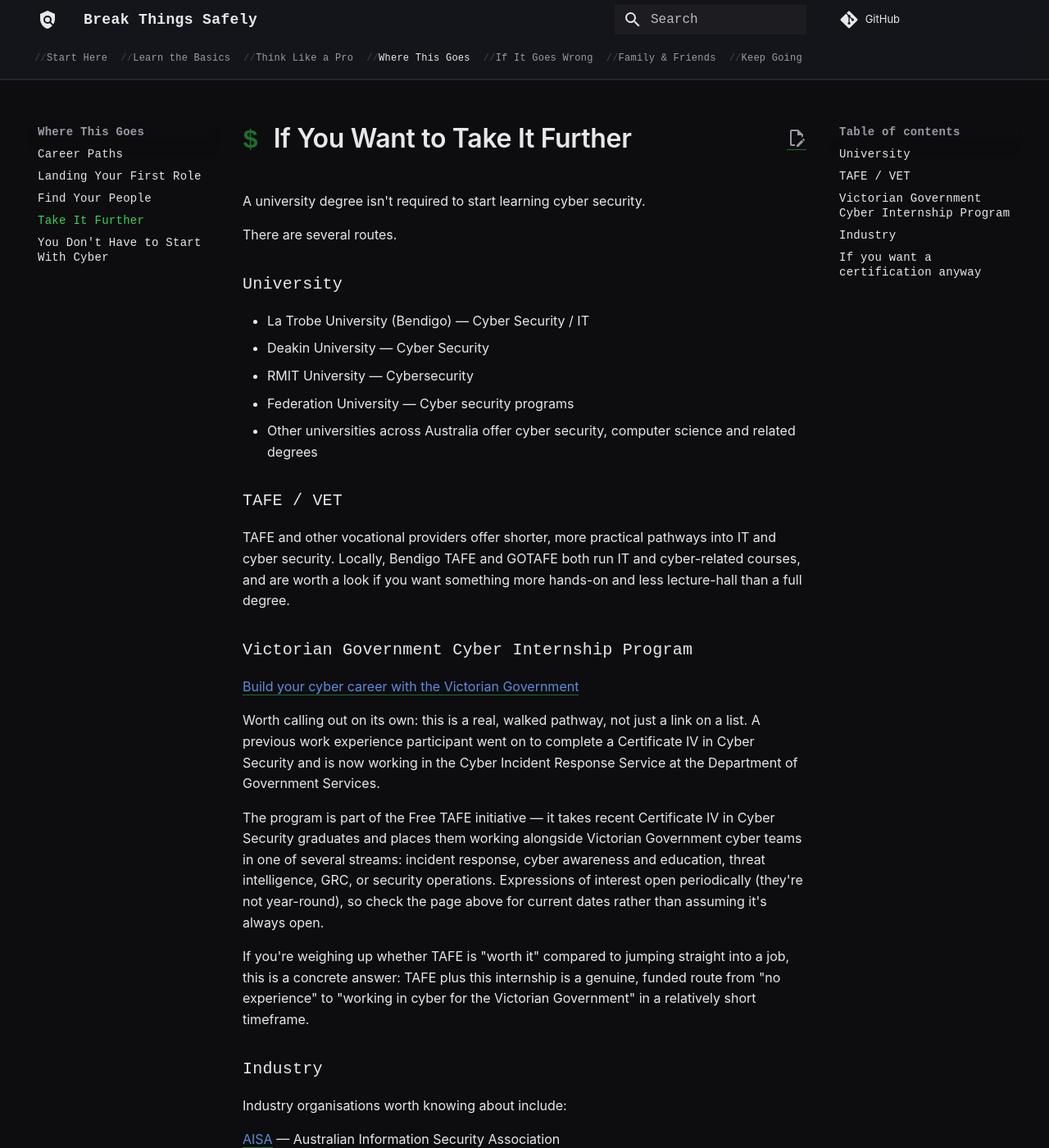
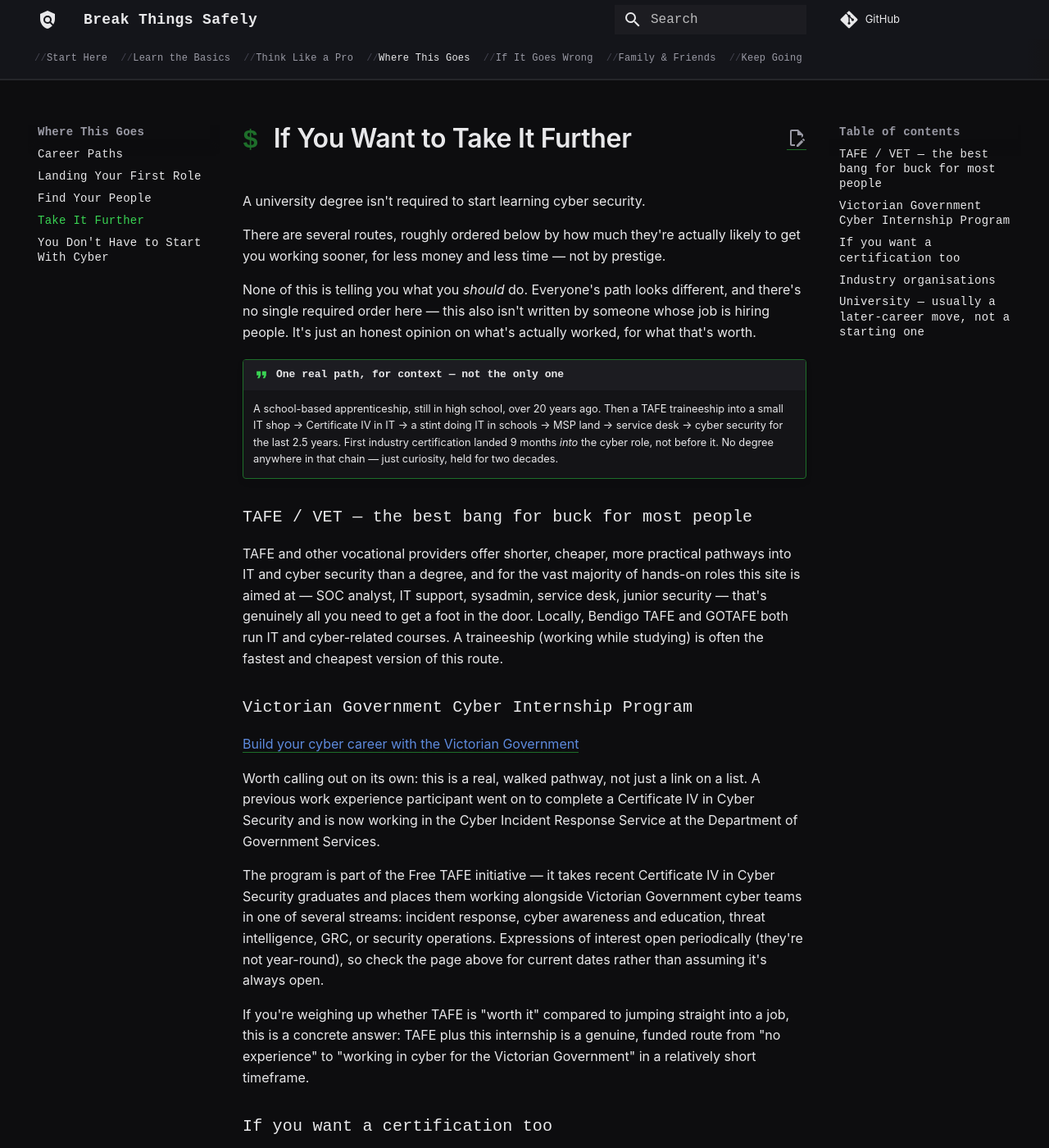
Before and after one commit to t-d-knight/break-things-safely, an MkDocs documentation site: the page built from docs/further-study.md, in a window 1280 px wide and 1400 px high. Shown: the whole window at 82% size. Built offline with MkDocs 1.6.1 and Material for MkDocs 9.7.7, drawn with Linux system fonts in a browser that asks for light colours; comment, search, counter and statistics services are not loaded; some of the changed text lies outside the part shown.

Commit message:
Content updates

```diff
--- a/docs/build-evidence.md
+++ b/docs/build-evidence.md
@@ -35,4 +35,4 @@ Write:
 
 Being able to explain your thinking is a serious skill.
 
-Still want a certificate to go alongside all this? Fair enough — see [Take It Further](further-study.md#if-you-want-a-certification-anyway) for a couple worth actually doing. Just don't let collecting them replace building things.
+Still want a certificate to go alongside all this? Fair enough — see [Take It Further](further-study.md#if-you-want-a-certification-too) for a couple worth actually doing. Just don't let collecting them replace building things.
--- a/docs/further-study.md
+++ b/docs/further-study.md
@@ -2,19 +2,16 @@
 
 A university degree isn't required to start learning cyber security.
 
-There are several routes.
+There are several routes, roughly ordered below by how much they're actually likely to get you working sooner, for less money and less time — not by prestige.
 
-### University
+None of this is telling you what you *should* do. Everyone's path looks different, and there's no single required order here — this also isn't written by someone whose job is hiring people. It's just an honest opinion on what's actually worked, for what that's worth.
 
-* La Trobe University (Bendigo) — Cyber Security / IT
-* Deakin University — Cyber Security
-* RMIT University — Cybersecurity
-* Federation University — Cyber security programs
-* Other universities across Australia offer cyber security, computer science and related degrees
+!!! quote "One real path, for context — not the only one"
+    A school-based apprenticeship, still in high school, over 20 years ago. Then a TAFE traineeship into a small IT shop → Certificate IV in IT → a stint doing IT in schools → MSP land → service desk → cyber security for the last 2.5 years. First industry certification landed 9 months *into* the cyber role, not before it. No degree anywhere in that chain — just curiosity, held for two decades.
 
-### TAFE / VET
+### TAFE / VET — the best bang for buck for most people
 
-TAFE and other vocational providers offer shorter, more practical pathways into IT and cyber security. Locally, Bendigo TAFE and GOTAFE both run IT and cyber-related courses, and are worth a look if you want something more hands-on and less lecture-hall than a full degree.
+TAFE and other vocational providers offer shorter, cheaper, more practical pathways into IT and cyber security than a degree, and for the vast majority of hands-on roles this site is aimed at — SOC analyst, IT support, sysadmin, service desk, junior security — that's genuinely all you need to get a foot in the door. Locally, Bendigo TAFE and GOTAFE both run IT and cyber-related courses. A traineeship (working while studying) is often the fastest and cheapest version of this route.
 
 ### Victorian Government Cyber Internship Program
 
@@ -26,19 +23,9 @@ The program is part of the Free TAFE initiative — it takes recent Certificate
 
 If you're weighing up whether TAFE is "worth it" compared to jumping straight into a job, this is a concrete answer: TAFE plus this internship is a genuine, funded route from "no experience" to "working in cyber for the Victorian Government" in a relatively short timeframe.
 
-### Industry
+### If you want a certification too
 
-Industry organisations worth knowing about include:
-
-[AISA](https://www.aisa.org.au) — Australian Information Security Association
-
-[ACS](https://www.acs.org.au) — Australian Computer Society
-
-And don't underestimate the value of building skills outside formal education.
-
-### If you want a certification anyway
-
-[Build Evidence, Not Certificates](build-evidence.md) is the philosophy on this site, and it still stands — a portfolio beats a wall of certificates. But a couple of entry-level certs genuinely help get an application noticed, especially with zero professional experience to point to yet:
+[Build Evidence, Not Certificates](build-evidence.md) is the philosophy on this site, and it still stands — a portfolio beats a wall of certificates. But a couple of entry-level certs genuinely help get an application noticed, especially with zero professional experience to point to yet. There's no rush on this — plenty of people (see above) land the role first and pick up their first cert well after starting, once they know which direction they're actually headed.
 
 * **CompTIA A+** — not a security cert at all, it's general IT. But it's a solid "jack of all trades, master of none" starting point that signals you understand how a computer actually works, which is exactly the foundation [Get the Foundations](foundations.md) is built on.
 * **CompTIA Security+** — the standard entry-level security cert, widely recognised and often literally listed as a minimum requirement in junior security job ads.
@@ -46,3 +33,27 @@ And don't underestimate the value of building skills outside formal education.
 * **Microsoft SC-900** — useful specifically if you're heading toward a Microsoft-shop environment (which is most Australian workplaces), covers security, compliance and identity concepts at a foundational level.
 
 Pick one, not all four. Then go build the evidence to back it up.
+
+### Industry organisations
+
+Cheap or free, and useful for the networking side covered in [Find Your People](community.md):
+
+[AISA](https://www.aisa.org.au) — Australian Information Security Association
+
+[ACS](https://www.acs.org.au) — Australian Computer Society
+
+And don't underestimate the value of building skills outside formal education generally.
+
+### University — usually a later-career move, not a starting one
+
+For most of the roles this site is aimed at, a degree isn't the thing standing between you and a first job — TAFE, evidence and a foot in the door usually get there faster and cheaper. Where a degree tends to matter more is further up the chain: moving into architecture, leadership, policy or specialist research roles later on, some of which do expect one. If and when that's actually the direction you're heading, worth knowing what's on offer locally:
+
+* La Trobe University (Bendigo) — Cyber Security / IT
+* Deakin University — Cyber Security
+* RMIT University — Cybersecurity
+* Federation University — Cyber security programs
+* Other universities across Australia offer cyber security, computer science and related degrees
+
+---
+
+Paper over skills has never been the way to bet, whichever route gets you there: one good operator beats ten sheets of paper and no skills, any day.
```
